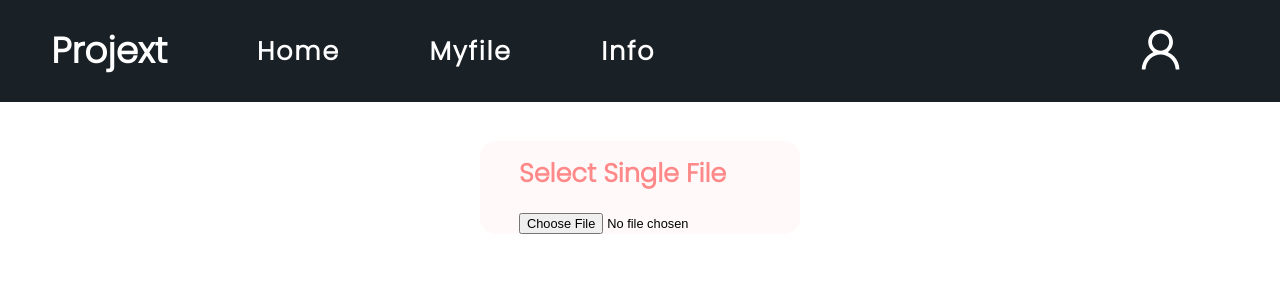
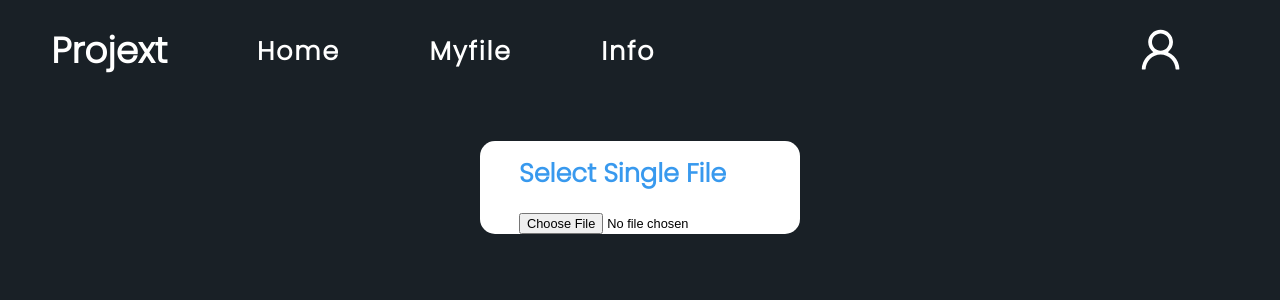
Before and after one commit to CprE-KMUTNB/Projext, a React (Create React App) app in the folder client/: page /upload in a window 1280 px wide. Shown: the top 300 px of the page. Built offline with nearby package versions, Linux system fonts and the light colour scheme; no server answers.

Commit message:
upload update

```diff
--- a/client/src/components/register.css
+++ b/client/src/components/register.css
@@ -89,7 +89,7 @@
     margin-bottom: 3vw;
     margin-left: 8vw;
 
-    height: 3vw;
+    height: 4vw;
     width: 12vw;
 
     border-radius: 15px;
--- a/client/src/components/upload.css
+++ b/client/src/components/upload.css
@@ -1,7 +1,7 @@
 .container{
   max-width: 100vw;
   height: 100vh;
-  background:#ffffff ;
+  background:#192026 ;
   overflow:hidden;
 }
 .circleP{
--- a/client/src/screens/FileUploadScreen.css
+++ b/client/src/screens/FileUploadScreen.css
@@ -1,7 +1,7 @@
 .box_upscreen{
     width: 25vw;
     border-radius: 15px;
-    background-color: rgb(255, 249, 249);
+    background-color:#ffffff;
 }
 .title_text{
     margin-top: 1vw;
@@ -10,7 +10,7 @@
     font-weight: 600;
     font-size: 2vw;
 
-    color: #f88;
+    color: #3899ee;
 }
 .inputfile{
     font-size: 1vw;
@@ -21,7 +21,7 @@
     justify-content: center;
 }
 .col-10 button{
-    background-color: #f88;
+    background-color: #0e5ea4;
     border-radius: 30px;
     border: none;
     width: 12vw;
--- a/client/src/screens/FileUploadScreen.js
+++ b/client/src/screens/FileUploadScreen.js
@@ -63,8 +63,8 @@ const FileUploadScreen = (props) => {
                                 strokeLinecap: 'butt',
                                 textSize: '0.8vw',
                                 pathTransitionDuration: 0.5,
-                                pathColor: `rgba(255, 136, 136, ${singleProgress / 100})`,
-                                textColor: '#f88',
+                                pathColor: `rgba(56, 100, 180, ${singleProgress / 100})`,
+                                textColor: '#3899ee',
                                 trailColor: '#d6d6d6',
                                 backgroundColor: '#3e98c7',
                             })}/>
```
